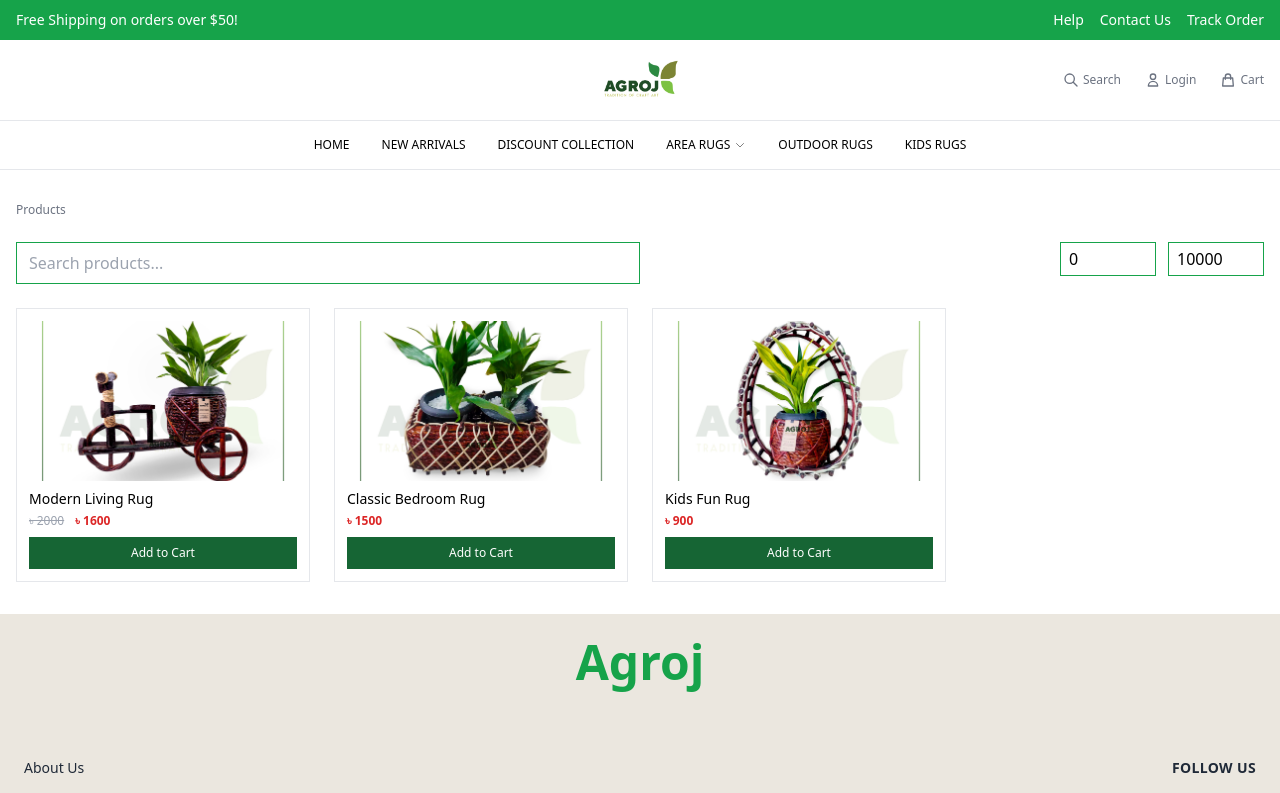
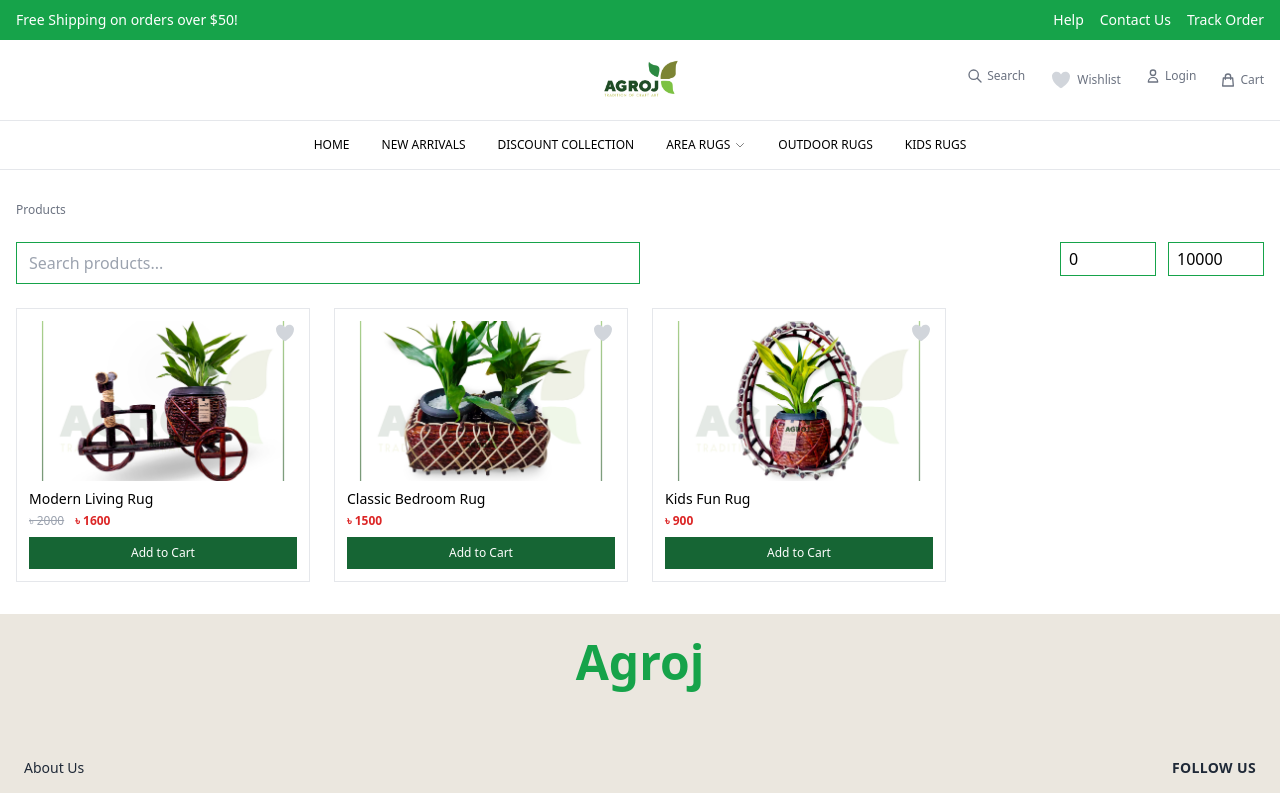
Before and after one commit to jir52bd/agroj-ecommerce-front, a Vue app: page /products in a window 1280 px wide. Shown: the top 793 px of the page. Built offline with nearby package versions, Linux system fonts and the light colour scheme.

Commit message:
Wishes cart

```diff
--- a/src/layout/HeadingNav.vue
+++ b/src/layout/HeadingNav.vue
@@ -2,7 +2,9 @@
 import { useCartStore } from "../store/useCartStore"
 import { useAuthStore } from "../store/useAuthStore"
 import { useRouter } from "vue-router"
+import { useProductStore } from "../store/useProductStore"
 
+const productStore = useProductStore()
 const cart = useCartStore()
 const router = useRouter()
 const auth = useAuthStore()
@@ -29,7 +31,36 @@ const auth = useAuthStore()
                             </svg>
                             <span class="text-xs">Search</span>
                         </button>
+                       <button
+    @click="$router.push('/wishlist')"
+    class="relative flex items-center gap-1 hover:text-black"
+  >
+    <svg
+              xmlns="http://www.w3.org/2000/svg"
+              fill="currentColor"
+              viewBox="0 0 24 24"
+              class="size-6"
+              :class="productStore.wishlistCount ? 'text-red-500' : 'text-gray-300'"
+            >
+              <path
+                d="M21 8.25c0-2.485-2.099-4.5-4.688-4.5
+                -1.935 0-3.597 1.126-4.312 2.733
+                -.715-1.607-2.377-2.733-4.313-2.733
+                C5.1 3.75 3 5.765 3 8.25
+                c0 7.22 9 12 9 12s9-4.78 9-12Z"
+              />
+            </svg>
 
+                <span class="text-xs">Wishlist</span>
+
+                <span
+                v-if="productStore.wishlistCount"
+                class="absolute -top-2 -right-3 bg-green-500 text-white
+                        text-[10px] px-1.5 rounded-full"
+                >
+                {{ productStore.wishlistCount }}
+                </span>
+            </button>
                         <!-- Account -->
                         <div v-if="!auth.isLoggedIn">
                         <button
--- a/src/pages/Products.vue
+++ b/src/pages/Products.vue
@@ -44,13 +44,35 @@ const products = computed(() => {
       <div
         v-for="p in products"
         :key="p.id"
-        class="border p-3"
+        class="border p-3 relative"
       >
         <router-link :to="`/product/${p.id}`">
 
             <img :src="p.thumbnail" class="h-40 w-full object-cover" />
         </router-link>
-        <h3 class="mt-2 text-sm">{{ p.name }}</h3>
+        <div class="mt-2 flex justify-between">
+          <h3 class="text-sm">{{ p.name }}</h3>
+          <button
+           @click.stop="store.toggleWishlist(p)"
+           class="absolute top-3 right-3"
+          >
+            <svg
+              xmlns="http://www.w3.org/2000/svg"
+              fill="currentColor"
+              viewBox="0 0 24 24"
+              class="size-6"
+              :class="p.isWishlisted ? 'text-red-500' : 'text-gray-300'"
+            >
+              <path
+                d="M21 8.25c0-2.485-2.099-4.5-4.688-4.5
+                -1.935 0-3.597 1.126-4.312 2.733
+                -.715-1.607-2.377-2.733-4.313-2.733
+                C5.1 3.75 3 5.765 3 8.25
+                c0 7.22 9 12 9 12s9-4.78 9-12Z"
+              />
+            </svg>
+          </button>
+        </div>
 
         <div class="text-xs mt-1">
           <span
--- a/src/pages/profile/Wishlist.vue
+++ b/src/pages/profile/Wishlist.vue
@@ -1,33 +1,36 @@
 <script setup>
-import { ref } from 'vue'
-import { useAuthStore } from '../../store/useAuthStore'
+import { useProductStore } from '../../store/useProductStore';
 
-const auth = useAuthStore()
-
-const name = ref(auth.user.name)
-const dob = ref('')
-const gender = ref('')
+const productStore = useProductStore()
 </script>
 
 <template>
-  <!-- Alert -->
-  <div class="mb-4 p-3 bg-blue-50 border border-blue-200 rounded text-sm">
-    ℹ️ You have 0 product in your cart. Continue Shopping!
-  </div>
+  <div>
+    <h1 class="text-2xl font-semibold mb-6">
+      My Wishlist ({{ productStore.wishlistCount }})
+    </h1>
 
-
-  <div class="space-y-5">
-
-    <div>
-
-    </div>
-    <hr />
-
-    <div>
-
+    <div v-if="productStore.wishlist.length === 0" class="text-gray-500">
+      Your wishlist is empty ❤️
     </div>
 
+    <div class="grid grid-cols-1 sm:grid-cols-2 lg:grid-cols-3 gap-6">
+      <div
+        v-for="item in productStore.wishlist"
+        :key="item.id"
+        class="border rounded-lg p-4"
+      >
+        <img :src="item.thumbnail" class="h-40 w-full object-cover rounded" />
+        <h3 class="mt-3 font-medium">{{ item.name }}</h3>
+        <p class="text-sm text-gray-500">৳ {{ item.price }}</p>
 
-
+        <button
+          @click="productStore.removeFromWishlist(item.id)"
+          class="mt-3 text-sm text-red-500 hover:underline"
+        >
+          Remove
+        </button>
+      </div>
+    </div>
   </div>
 </template>
--- a/src/store/productsList.js
+++ b/src/store/productsList.js
@@ -9,6 +9,7 @@ export const products = [
     child: "modern",
     price: 1200,
     thumbnail: "/img/products/1.jpg",
+    inStock: true,
   },
   {
     id: 2,
@@ -18,6 +19,7 @@ export const products = [
     child: null,
     price: 1500,
     thumbnail: "/img/products/2.jpg",
+    inStock: false,
   },
   {
     id: 3,
@@ -27,5 +29,6 @@ export const products = [
     child: null,
     price: 900,
     thumbnail: "/img/products/3.jpg",
+    inStock: true,
   },
 ]
--- a/src/store/useProductStore.js
+++ b/src/store/useProductStore.js
@@ -12,8 +12,9 @@ export const useProductStore = defineStore("products", {
         category: "area-rugs",
         sub: "living-room",
         price: 2000,
-        discount: 20, // %
+        discount: 20,
         thumbnail: img1,
+        inStock: true,
       },
       {
         id: 2,
@@ -23,18 +24,22 @@ export const useProductStore = defineStore("products", {
         price: 1500,
         discount: 0,
         thumbnail: img2,
+        inStock: true,
       },
       {
         id: 3,
         name: "Kids Fun Rug",
         category: "area-rugs",
-        sub:"bedroom",
-        child: null,
+        sub: "bedroom",
         price: 900,
         discount: 0,
         thumbnail: img3,
-    },
+        inStock: false,
+      },
     ],
+
+    // Wishlist (store-level)
+    wishlist: [],
 
     search: "",
     minPrice: 0,
@@ -54,7 +59,32 @@ export const useProductStore = defineStore("products", {
             p.discount > 0
               ? Math.round(p.price - (p.price * p.discount) / 100)
               : p.price,
+          // UI for helper
+          isWishlisted: state.wishlist.some(w => w.id === p.id),
         }))
+    },
+
+    wishlistCount: (state) => state.wishlist.length,
+  },
+
+  actions: {
+    // Add / Remove Wishlist
+    toggleWishlist(product) {
+      const index = this.wishlist.findIndex(p => p.id === product.id)
+
+      if (index === -1) {
+        this.wishlist.push(product)
+      } else {
+        this.wishlist.splice(index, 1)
+      }
+    },
+
+    removeFromWishlist(id) {
+      this.wishlist = this.wishlist.filter(p => p.id !== id)
+    },
+
+    clearWishlist() {
+      this.wishlist = []
     },
   },
 })
```
